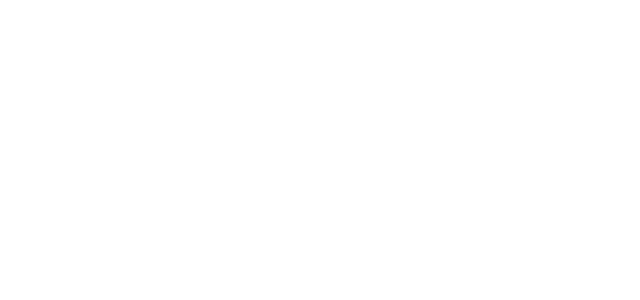
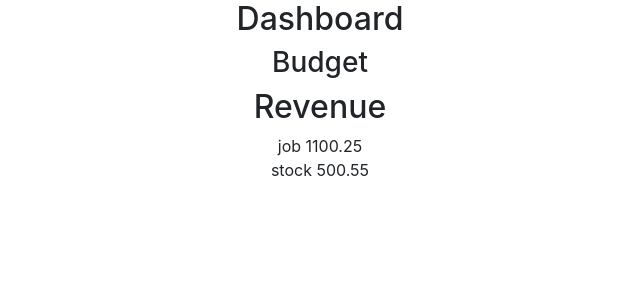
Before and after one commit to cwern40/Budget-App, a React (Create React App) app in the folder react-budget/: page / in a window 1280 px wide. Shown: the top 300 px of the page, without its empty margins (320-960 px from the left). Built offline with nearby package versions, Linux system fonts and the light colour scheme.

Commit message:
I fixed some route errors and rendered the revenue tests

```diff
--- a/react-budget/src/App.js
+++ b/react-budget/src/App.js
@@ -1,14 +1,17 @@
 import React from 'react';
 import './App.css';
-import { BrowserRouter, Route, withRouter, Redirect, Switch } from 'react-router-dom';
+import { BrowserRouter, Route, Redirect, Switch } from 'react-router-dom';
 import Register from './Components/Register';
 import Login from './Components/Login'
+import Dashboard from './Components/Dashboard'
 
 function App() {
+
   return (
     <div className="App">
       <BrowserRouter>
         <Switch>
+          <Route exact path="/" component={Dashboard} />
           <Route exact path="/register" component={Register} />
           <Route exact path="/login" component={Login} />
           <Redirect from='*' to='/' />
--- a/react-budget/src/Components/Budget.js
+++ b/react-budget/src/Components/Budget.js
@@ -1,10 +1,12 @@
-import React, { useState } from 'react';
+import React from 'react';
 import Revenue from './Revenue';
 
 const Budget = (props) => {
+    console.log("Budget", props);
 
     return (
         <div>
+            <h3>Budget</h3>
             <Revenue revenue={props.revenue} />
         </div>
     )
--- a/react-budget/src/Components/Dashboard.js
+++ b/react-budget/src/Components/Dashboard.js
@@ -1,16 +1,17 @@
 import React, { useState } from 'react';
-import {BrowserRouter, Router } from 'react-router-dom';
+import {BrowserRouter, Route } from 'react-router-dom';
 import Budget from './Budget';
 
-const Dashboard = (props) => {
+const Dashboard = () => {
 
-    const [revenue, setRevenue] = useState([]);
+    const [revenue, setRevenue] = useState([{name: "job", amount: 1100.25}, {name: "stock", amount: 500.55}]);
     const [expenses, setExpenses] = useState([]);
 
     return (
         <div>
+            <h2>Dashboard</h2>
             <BrowserRouter>
-                <Router exact path="/" component={Budget} revenue={revenue} expenses={expenses}/>
+                <Route exact path="/" render={(props) => <Budget {...props} revenue={revenue} expenses={expenses} />}/>
             </BrowserRouter>
         </div>
     )
--- a/react-budget/src/Components/Revenue.js
+++ b/react-budget/src/Components/Revenue.js
@@ -0,0 +1,17 @@
+import React, { useState } from 'react';
+import RevenueItem from './RevenueItem';
+
+const Revenue = (props) => {
+    console.log("Props", props)
+
+    return (
+        <div>
+            <h2>Revenue</h2>
+            {props.revenue.map((item, i) => (
+                <RevenueItem key={i} item={item} index={i} />
+            ))}
+        </div>
+    )
+}
+
+export default Revenue;
--- a/react-budget/src/Components/RevenueItem.js
+++ b/react-budget/src/Components/RevenueItem.js
@@ -4,7 +4,7 @@
 
     return (
         <div>
-
+            {props.item.name} {props.item.amount}
         </div>
     )
 }
```
